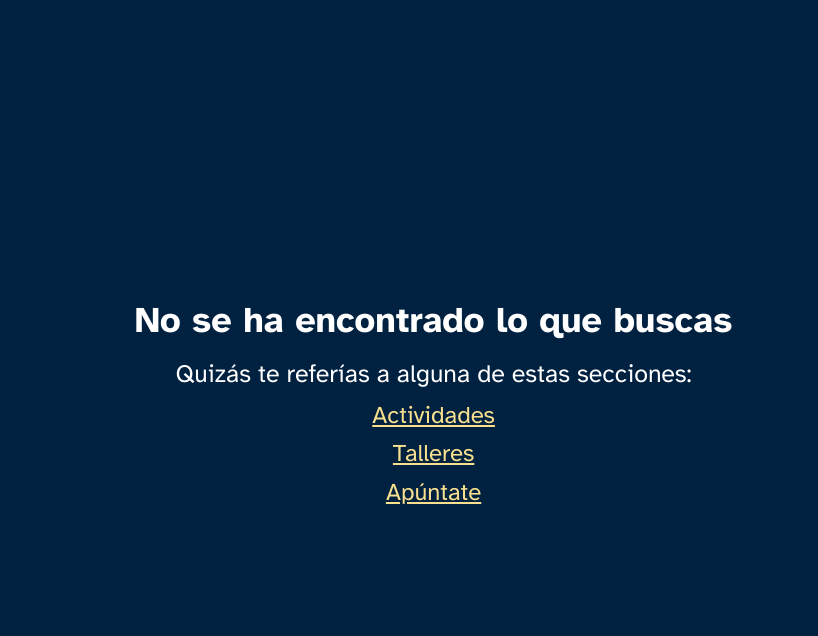
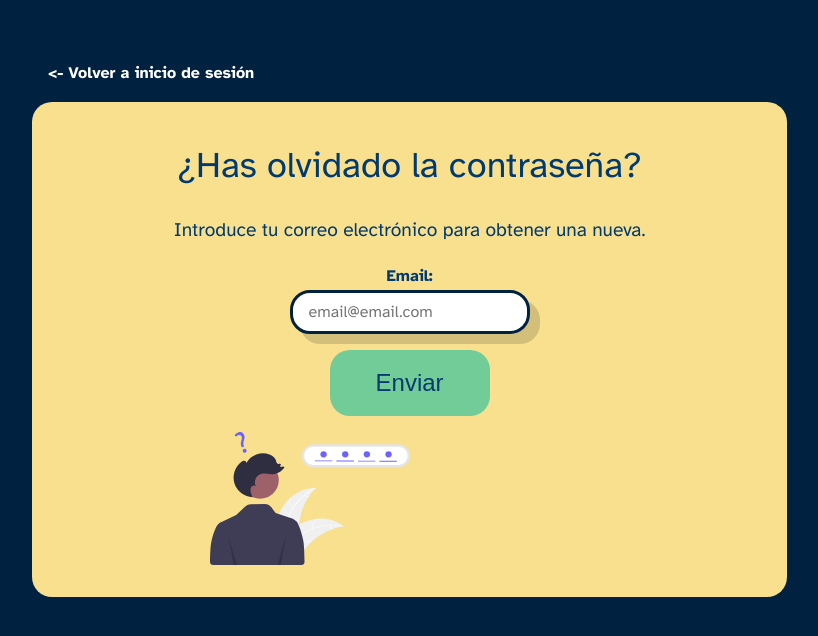
Before and after one commit to AmigariaWeb/web-app, a Vue app: page /login/resetpassword in a window 1280 px wide. Shown: the top 636 px of the page, without its empty margins (240-1058 px from the left). Built offline with nearby package versions, Linux system fonts and the light colour scheme; no server answers.

Commit message:
Added reset password function and forgot password view

```diff
--- a/src/components/AppLogin/AppLogin.vue
+++ b/src/components/AppLogin/AppLogin.vue
@@ -28,6 +28,7 @@ const login = async () => {
 		</div>
 		<button class="login-submit">Enviar</button>
 		<p class="login-text">¿Aun no te has <RouterLink :to="{ name: 'Registrarse' }">registrado</RouterLink>?</p>
+		<p class="login-text">¿Has olvidado la <RouterLink :to="{ name: 'Recuperar contraseña' }">contraseña</RouterLink>?</p>
 	</form>
 </template>
 
--- /dev/null
+++ b/src/components/AppLogin/RememberPassword.vue
@@ -0,0 +1,134 @@
+
+<script setup>
+import { auth } from '../../services/firebase';
+import { sendPasswordResetEmail } from '@firebase/auth';
+import { ref } from 'vue'
+import { useRouter } from 'vue-router';
+
+const router = useRouter();
+const email = ref("")
+
+const resetUserPassword = async () => {
+  try {
+    await sendPasswordResetEmail(auth, email.value)
+    alert("¡Te hemos enviado un correo! Cambía tu contraseña e inicia sesión");
+    router.push('/login');
+  } catch (error) {
+    if (error.code === "auth/user-not-found") {
+      return alert("Este email de usuario no existe.")
+    }
+    if (error.code === "auth/missing-email") {
+      return alert("Introduce un correo.")
+    }
+  }
+}
+</script>
+<template>
+  <RouterLink to="/login">&lt- Volver a inicio de sesión</RouterLink>
+  <form class="resetPasswordForm" @submit.prevent="resetUserPassword">
+    <h3>¿Has olvidado la contraseña?</h3>
+    <p>Introduce tu correo electrónico para obtener una nueva.</p>
+    <div class="details">
+      <label for="emailForResetPass">Email:</label>
+      <input id="emailForResetPass" type="email" name="email" v-model="email" placeholder="email@email.com">
+      <button>Enviar</button>
+    </div>
+    <img src="@/assets/images/forgot-password.svg" alt="recordar contraseña">
+  </form>
+</template>
+
+<style lang="scss" scoped>
+
+a {
+  color: var(--clr-emphasis-light);
+  display: block;
+  width: min(100%, 15rem);
+  padding: 1rem;
+  text-decoration: none;
+  font-weight: 600;
+
+}
+
+.resetPasswordForm {
+  position: relative;
+  color: var(--clr-dark-blue);
+  text-align: center;
+  display: flex;
+  flex-direction: column;
+  align-items: center;
+  gap: 1rem;
+  background-color: var(--clr-yellow-light);
+  border-radius: 20px;
+  padding: 2rem 0.5rem;
+
+  p {
+    font-size: 1.2rem;
+  }
+
+  .details {
+    display: flex;
+    flex-direction: column;
+    width: min(100%, 15rem);
+
+
+
+    label {
+      font-weight: 700;
+    }
+
+    input {
+      font-family: "AtkinsonHyperlegible", sans-serif;
+      color: var(--clr-dark-blue-shadow);
+      min-height: 44px;
+      border-radius: 20px;
+      padding-inline: 1rem;
+      background-color: var(--clr-emphasis-light);
+      border: 3px solid var(--clr-dark-blue-shadow);
+      font-size: 1rem;
+      transition: border 0.2s ease;
+      box-shadow: (10px 10px 0px rgba(0, 0, 0, 0.15));
+      margin-bottom: 1rem;
+    }
+
+    button {
+      width: min(100%, 10rem);
+      border-radius: 20px;
+      padding: 1rem;
+      border: 3px solid transparent;
+      color: var(--clr-dark-blue);
+      background-color: var(--clr-green-light);
+      font-size: 1.5rem;
+      align-self: center;
+
+      &:hover {
+        cursor: pointer;
+        background-color: var(--clr-green-dark);
+        color: var(--clr-emphasis-light);
+      }
+    }
+
+
+  }
+
+  img {
+    position: relative;
+    bottom: 0px;
+    left: -100px;
+    width: min(100%, 200px);
+    transition: 0.3s ease-out;
+  }
+}
+
+@media(max-width:640px) {
+  .resetPasswordForm {
+
+    h3 {
+      font-size: 1.8rem;
+    }
+
+    img {
+      left: 0px;
+    }
+  }
+}
+</style>
--- a/src/router/index.js
+++ b/src/router/index.js
@@ -5,6 +5,7 @@ import ActivitiesView from '@/views/ActivitiesView.vue';
 import AppLogin from '@/components/AppLogin/AppLogin.vue';
 import AppRegister from '@/components/AppLogin/AppRegister.vue';
 import ActivityDetailView from '@/views/ActivityDetailView.vue';
+import RememberPassword from '@/components/AppLogin/RememberPassword.vue'
 
 const router = createRouter({
   history: createWebHistory(import.meta.env.BASE_URL),
@@ -70,7 +71,13 @@ const router = createRouter({
         name: "Registrarse",
         path: 'register',
         component: AppRegister,
-      }]
+      },
+      {
+        name: "Recuperar contraseña",
+        path: 'resetpassword',
+        component: RememberPassword
+      }
+      ]
     },
     {
       path: '/workinprogress',
--- a/src/views/LoginRegisterView.vue
+++ b/src/views/LoginRegisterView.vue
@@ -24,9 +24,7 @@ onBeforeMount(() => {
 
 #app {
   main {
-
       padding-left: 2rem;
-
   }
 }
 
@@ -36,11 +34,7 @@ onBeforeMount(() => {
 	padding: 0px;
 	color: var(--clr-emphasis-light);
 
-	@media (max-width: 640px){
-		#login-register{
-    	padding-left: 0;
-		}
-	}
+
 }
 
 .login {
@@ -82,4 +76,12 @@ onBeforeMount(() => {
 		}
 	}
 }
+@media (max-width: 640px){
+	#app{
+		#login-register{
+    	padding: 1rem;
+		}
+
+	}
+	}
 </style>
```
Also changed, not shown: src/assets/images/forgot-password.svg (added).
